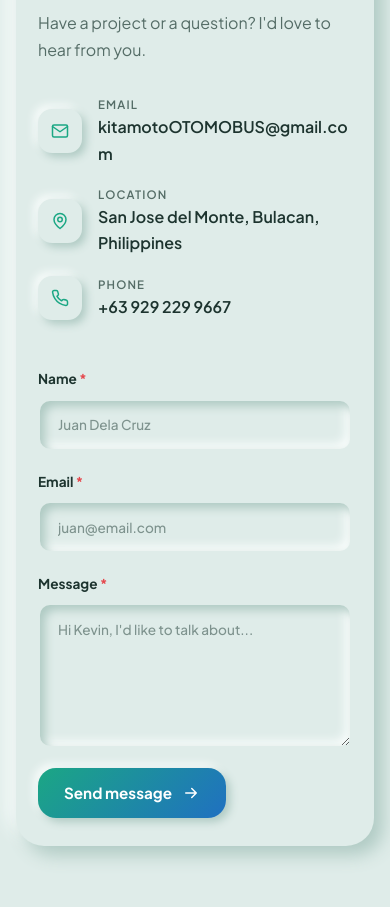
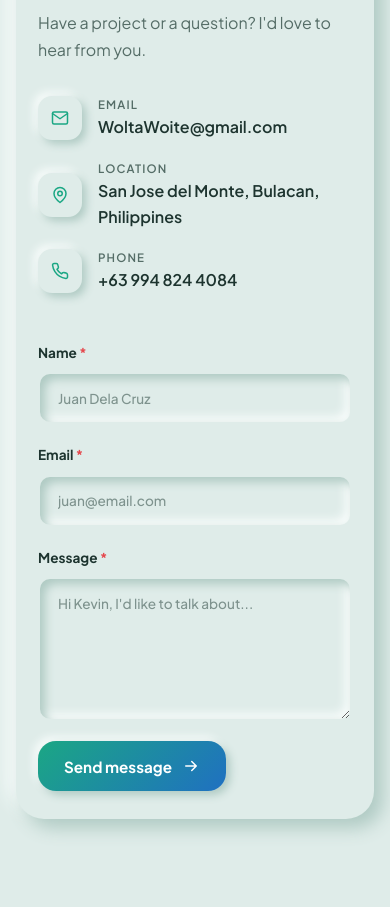
Before and after one commit to Woltah-Woite/kevin-portfolio, a React (Vite) app: page / in a window 390 px wide. Shown: the part 10248-11155 px from the top of the page. Built offline with nearby package versions, Linux system fonts and the light colour scheme.

Commit message:
Update contact email and phone

```diff
--- a/src/data/profile.js
+++ b/src/data/profile.js
@@ -171,7 +171,7 @@ export const contact = {
   eyebrow: 'Send a message',
   title: "Let's work together.",
   text: "Have a project or a question? I'd love to hear from you.",
-  email: 'kitamotoOTOMOBUS@gmail.com',
+  email: 'WoltaWoite@gmail.com',
   location: 'San Jose del Monte, Bulacan, Philippines',
-  phone: '+63 929 229 9667',
+  phone: '+63 994 824 4084',
 }
```
